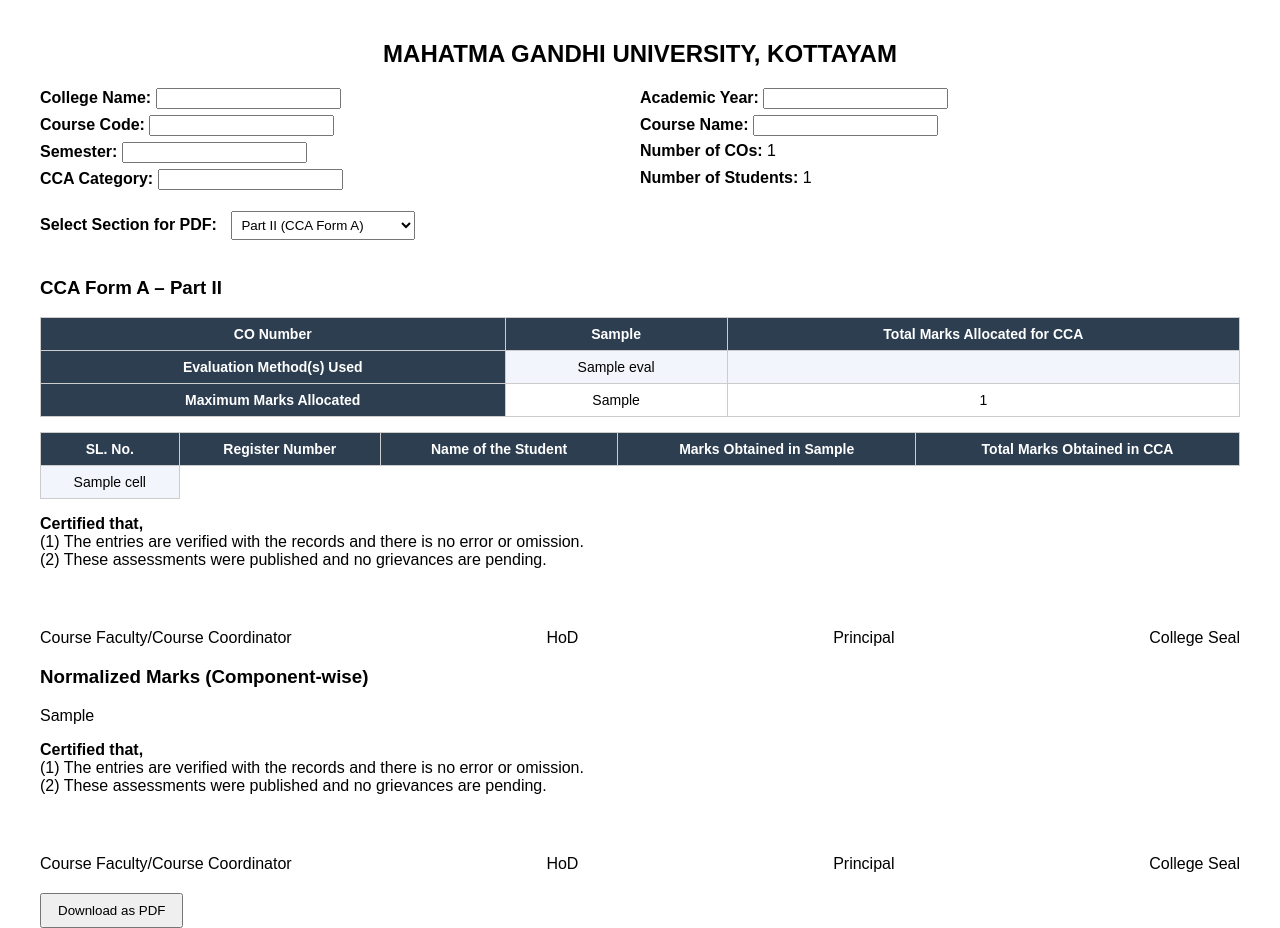
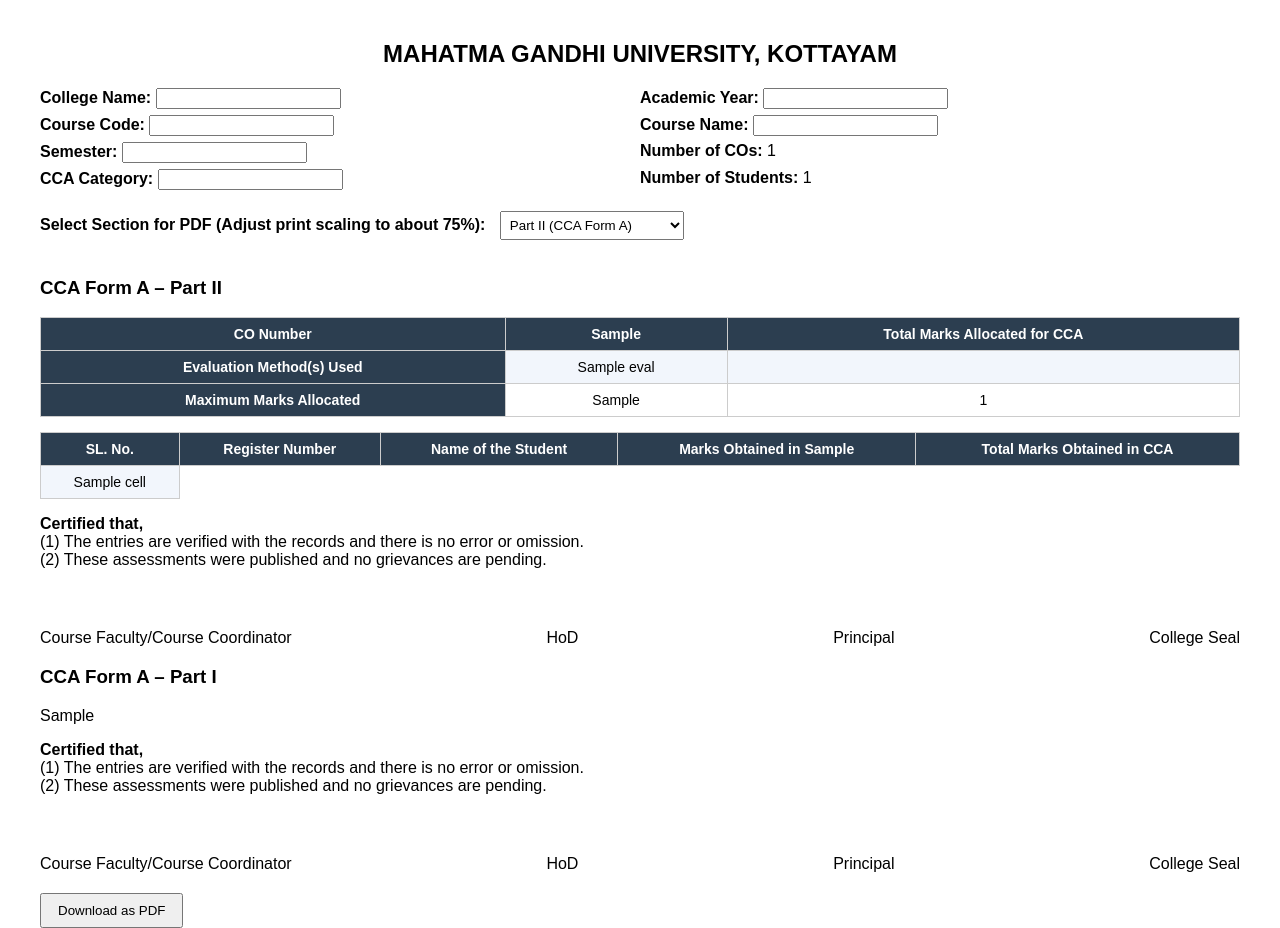
Before and after one commit to mtctacin/co-internal-marks-tool, a Flask app: template templates/preview.html in a window 1280 px wide. Shown: the top 928 px of the page. Run offline with Flask 3, Linux system fonts and the light colour scheme; the template is opened without the code that fills it: most values are stand-ins (such as "Sample title", 1, 10 or a date in 2020); form fields are guessed from the names that the template uses.

Commit message:
Format output as  Part 1 & 2

```diff
--- a/app.py
+++ b/app.py
@@ -19,7 +19,7 @@
 
 @app.route('/download-template')
 def download_template():
-    path = os.path.join('static', 'template.xlsx')  # adjust path if needed
+    path = os.path.join('static', 'marks_template.xlsx')  # adjust path if needed
     return send_file(path, as_attachment=True)
 
 # ✅ Process File
--- a/templates/preview.html
+++ b/templates/preview.html
@@ -85,7 +85,7 @@
 </div>
 
 <!-- SELECT OPTION -->
-<label><b>Select Section for PDF:</b></label>
+<label><b>Select Section for PDF (Adjust print scaling to about 75%):</b></label>
 <select id="printOption" style="margin-left:10px; padding:5px;">
   <option value="part2">Part II (CCA Form A)</option>
   <option value="part1">Part I (Normalized Marks)</option>
@@ -163,7 +163,7 @@
 <!-- ================= PART I ================= -->
 <div id="part1-section">
 
-<h3>Normalized Marks (Component-wise)</h3>
+<h3>CCA Form A – Part I </h3>
 {{table1|safe}}
 
 <p><b>Certified that,</b><br>
```
Also changed, not shown: 1 other file.
